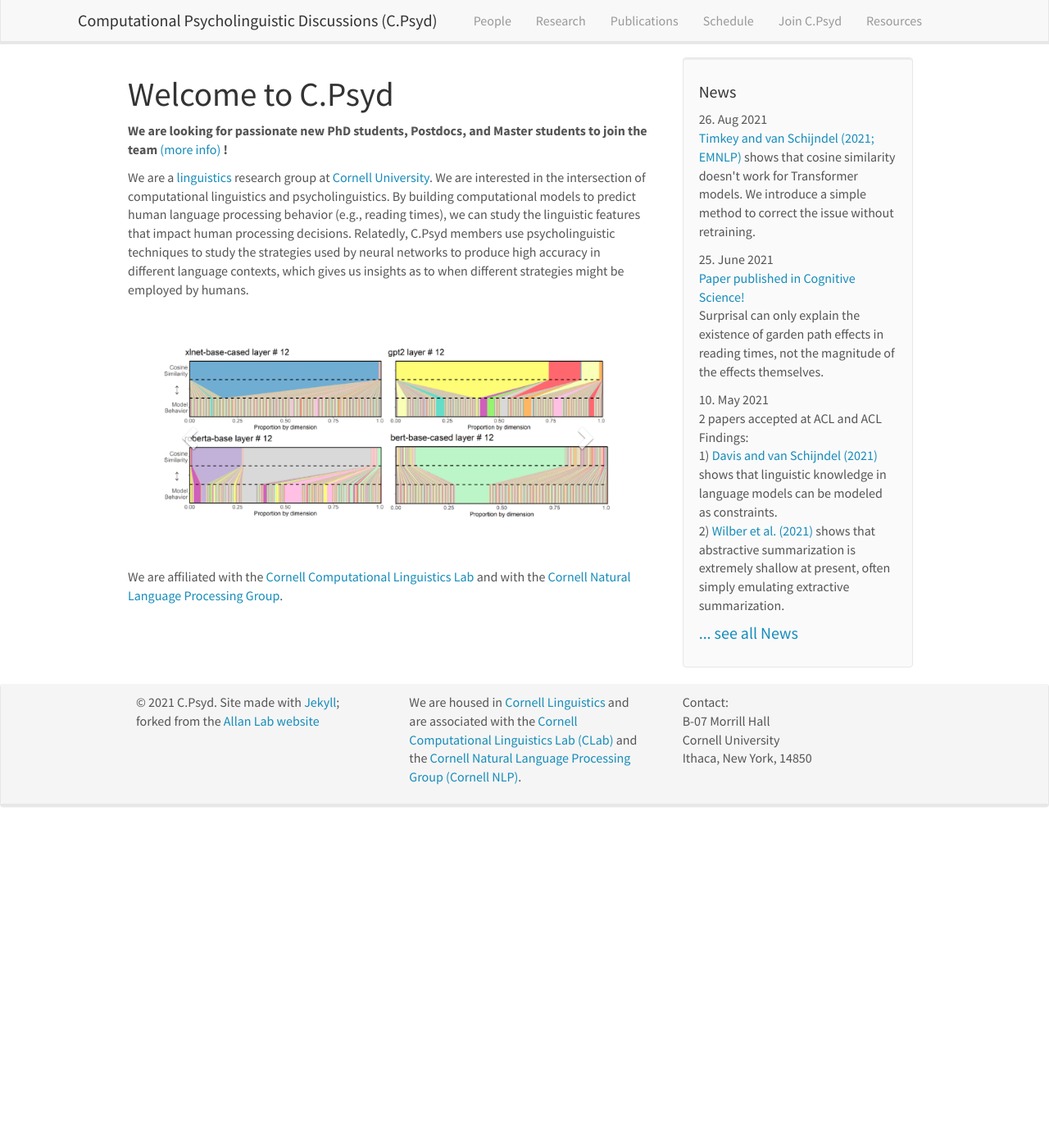
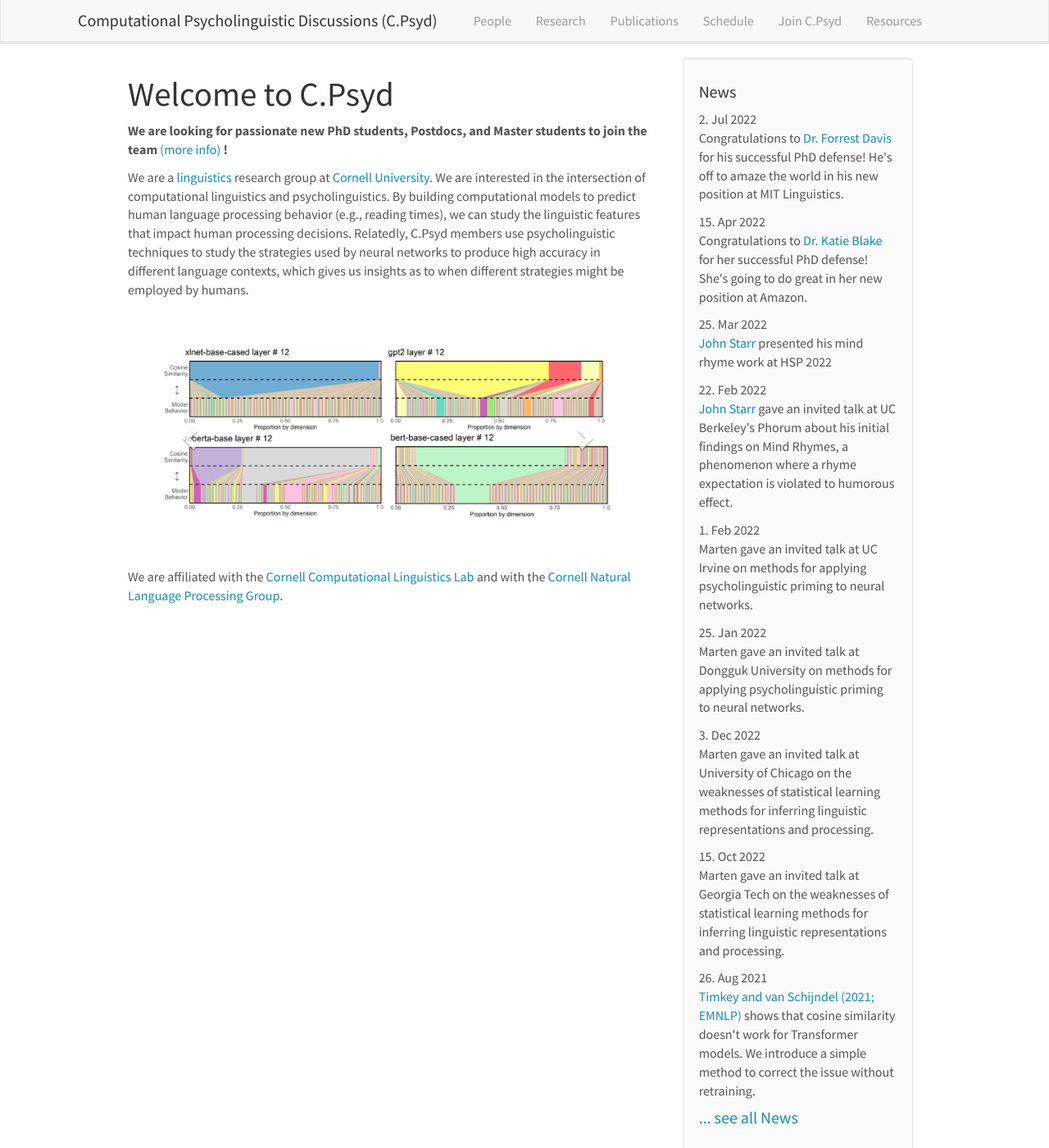
Before and after one commit to C-Psyd/c-psyd.github.io, a Jekyll site: the page built from _pages/home.md, in a window 1280 px wide and 1400 px high. Shown: the whole window at 82% size. Built offline with Jekyll 4.4.1, drawn with Linux system fonts in a browser that asks for light colours; nearby versions of some CDN libraries.

Commit message:
belated news update

```diff
--- a/_data/news.yml
+++ b/_data/news.yml
@@ -1,3 +1,27 @@
+- date: 2. Jul 2022
+  headline: Congratulations to <a href="https://conf.ling.cornell.edu/forrestdavis/">Dr. Forrest Davis</a> for his successful PhD defense! He's off to amaze the world in his new position at MIT Linguistics.
+
+- date: 15. Apr 2022
+  headline: Congratulations to <a href="https://conf.ling.cornell.edu/katherineblake/">Dr. Katie Blake</a> for her successful PhD defense! She's going to do great in her new position at Amazon.
+
+- date: 25. Mar 2022
+  headline: <a href="https://johnstarr-ling.github.io/">John Starr</a> presented his mind rhyme work at HSP 2022
+
+- date: 22. Feb 2022
+  headline: <a href="https://johnstarr-ling.github.io/">John Starr</a> gave an invited talk at UC Berkeley's Phorum about his initial findings on Mind Rhymes, a phenomenon where a rhyme expectation is violated to humorous effect.
+
+- date: 1. Feb 2022
+  headline: Marten gave an invited talk at UC Irvine on methods for applying psycholinguistic priming to neural networks.
+
+- date: 25. Jan 2022
+  headline: Marten gave an invited talk at Dongguk University on methods for applying psycholinguistic priming to neural networks.
+
+- date: 3. Dec 2022
+  headline: Marten gave an invited talk at University of Chicago on the weaknesses of statistical learning methods for inferring linguistic representations and processing.
+
+- date: 15. Oct 2022
+  headline: Marten gave an invited talk at Georgia Tech on the weaknesses of statistical learning methods for inferring linguistic representations and processing.
+
 - date: 26. Aug 2021
   headline: <a href="https://vansky.github.io/assets/pdf/timkey_vanschijndel-2021-emnlp.pdf">Timkey and van Schijndel (2021; EMNLP)</a> shows that cosine similarity doesn't work for Transformer models. We introduce a simple method to correct the issue without retraining.
 
```
